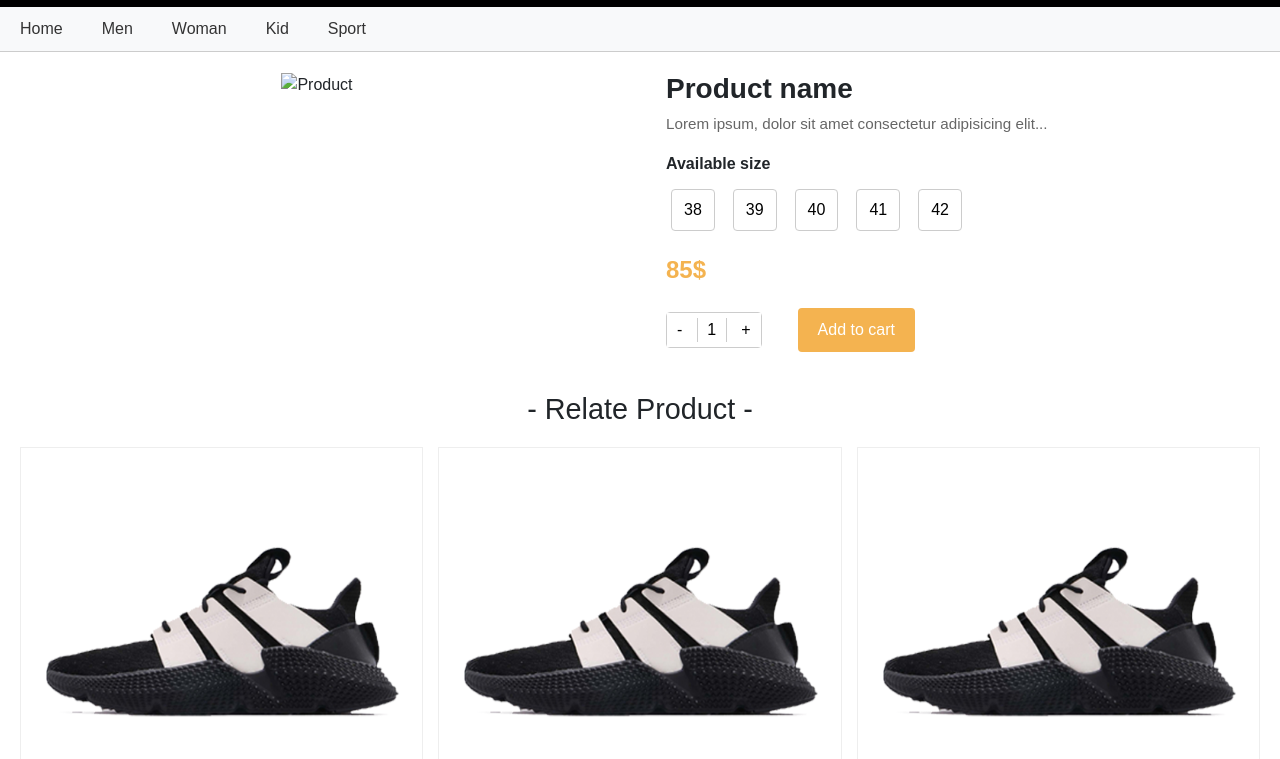
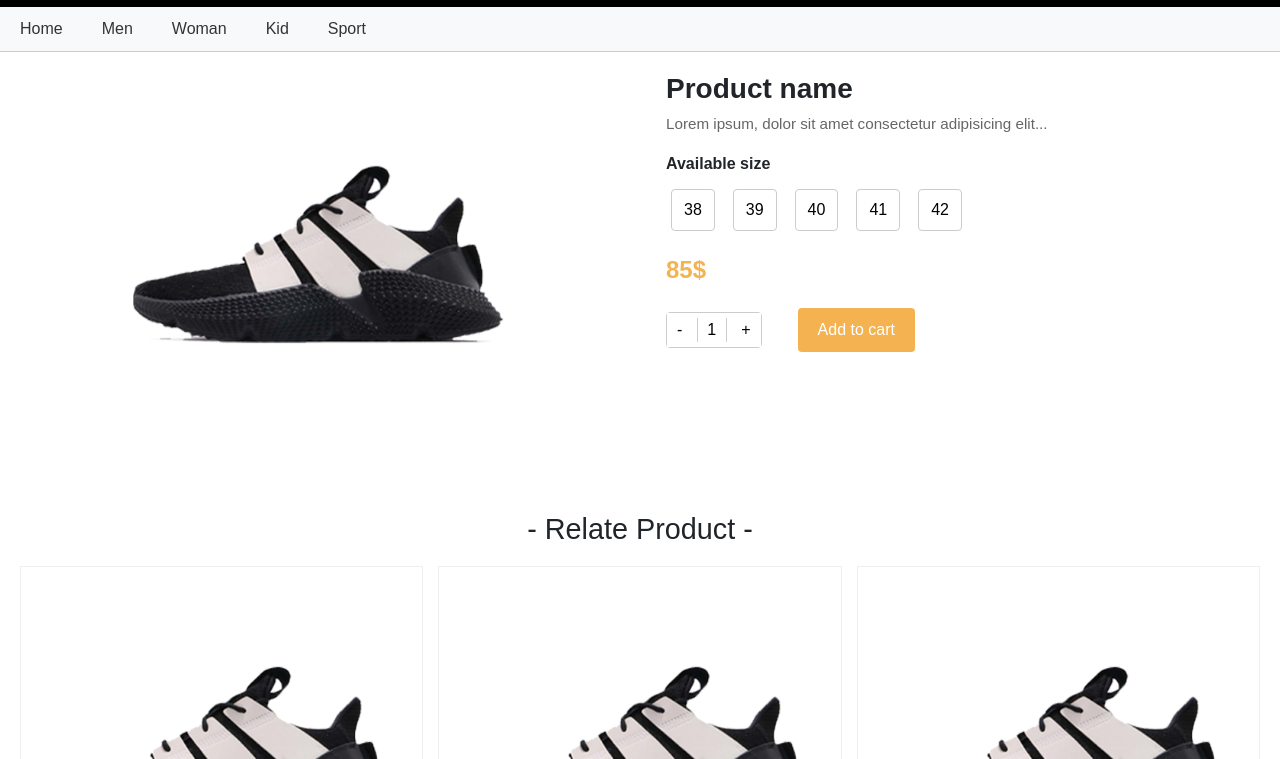
Before and after one commit to huyquoctran213/BTCAPSTON_BC82_BUOI21_NHOM4, a website: page asset/detail.html in a window 1280 px wide. Shown: the part 41-800 px from the top of the page. Drawn offline with nearby package versions, Linux system fonts and the light colour scheme.

Commit message:
code moii

```diff
--- a/asset/detail.html
+++ b/asset/detail.html
@@ -122,7 +122,7 @@
   <!-- Product Detail -->
   <div class="product-detail" style="display:flex; padding:20px;">
     <div class="product-image" style="flex:1; text-align:center;">
-      <img src="" alt="Product"  style="max-width: 400px; width: 100%; height: auto;">
+      <img src="./img/c38feabb799d5aa6f69bed4a46a282456a6ab37e.png" alt="Product"  style="max-width: 400px; width: 100%; height: auto;">
     </div>
     <div class="product-info" style="flex:1; padding-left:20px;">
       <h1>Product name</h1>
```
